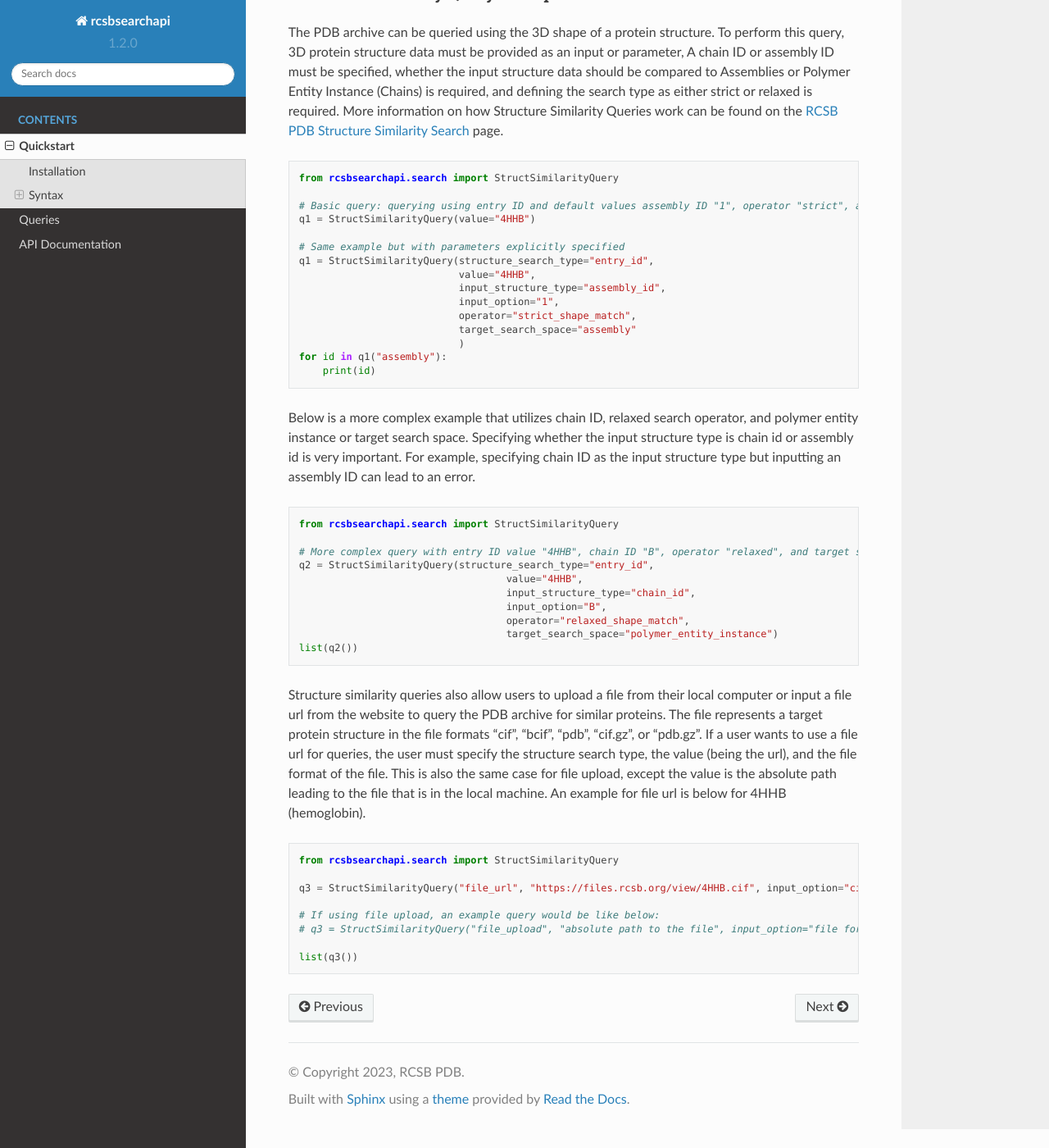
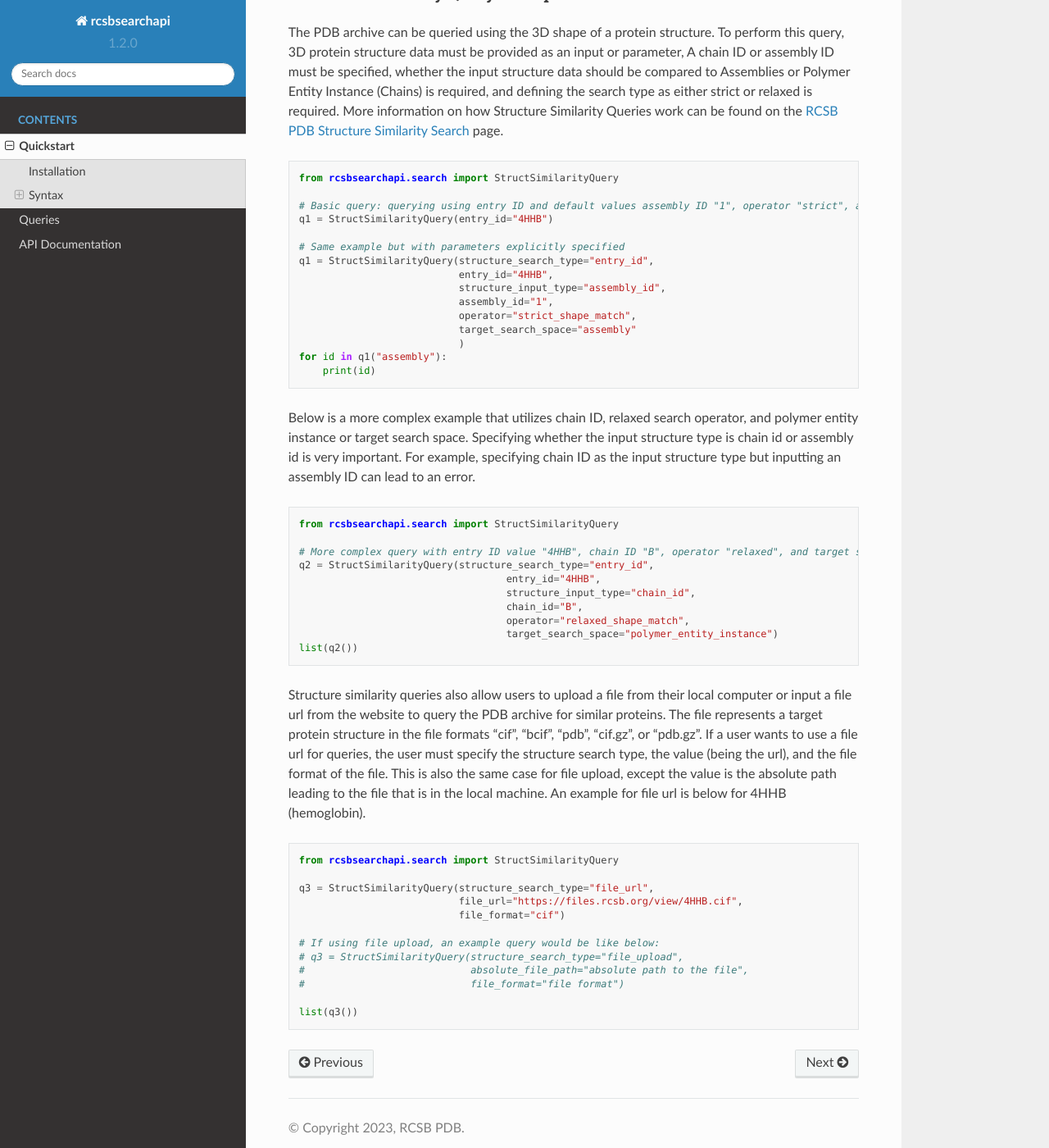
Before and after one commit to rcsb/py-rcsbsearchapi, a Sphinx documentation site: the page built from docs/quickstart.md, in a window 1280 px wide and 1400 px high, scrolled down 4565 px. Shown: the whole window at 82% size. Built offline with Sphinx 7.4.7 and the Read the Docs theme 2.0.0, drawn with Linux system fonts in a browser that asks for light colours.

Commit message:
changed structural similarity query class parameter selection

````diff
--- a/docs/quickstart.md
+++ b/docs/quickstart.md
@@ -218,13 +218,13 @@
 from rcsbsearchapi.search import StructSimilarityQuery
 
 # Basic query: querying using entry ID and default values assembly ID "1", operator "strict", and target search space "Assemblies"
-q1 = StructSimilarityQuery(value="4HHB")
+q1 = StructSimilarityQuery(entry_id="4HHB")
 
 # Same example but with parameters explicitly specified
 q1 = StructSimilarityQuery(structure_search_type="entry_id",
-                           value="4HHB",
-                           input_structure_type="assembly_id",
-                           input_option="1",
+                           entry_id="4HHB",
+                           structure_input_type="assembly_id",
+                           assembly_id="1",
                            operator="strict_shape_match",
                            target_search_space="assembly"
                            )
@@ -239,9 +239,9 @@
 
 # More complex query with entry ID value "4HHB", chain ID "B", operator "relaxed", and target search space "Chains"
 q2 = StructSimilarityQuery(structure_search_type="entry_id",
-                                   value="4HHB",
-                                   input_structure_type="chain_id",
-                                   input_option="B",
+                                   entry_id="4HHB",
+                                   structure_input_type="chain_id",
+                                   chain_id="B",
                                    operator="relaxed_shape_match",
                                    target_search_space="polymer_entity_instance")
 list(q2())
@@ -250,10 +250,14 @@
 ```python
 from rcsbsearchapi.search import StructSimilarityQuery
 
-q3 = StructSimilarityQuery("file_url", "https://files.rcsb.org/view/4HHB.cif", input_option="cif")
+q3 = StructSimilarityQuery(structure_search_type="file_url",
+                           file_url="https://files.rcsb.org/view/4HHB.cif",
+                           file_format="cif")
 
 # If using file upload, an example query would be like below:
-# q3 = StructSimilarityQuery("file_upload", "absolute path to the file", input_option="file format")
+# q3 = StructSimilarityQuery(structure_search_type="file_upload",
+#                            absolute_file_path="absolute path to the file",
+#                            file_format="file format")
 
 list(q3())
 ```
````
Also changed, not shown: README.md (+13 -9 lines), docs/queries.md (+13 -9 lines), 3 other files.
